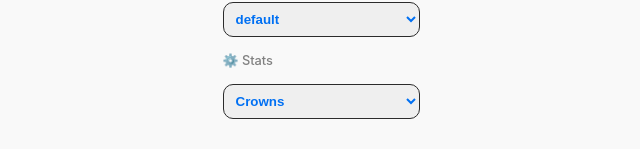
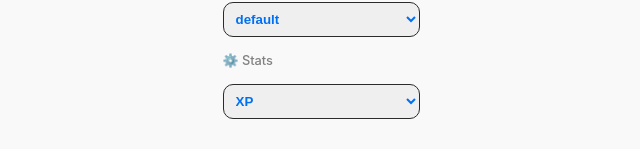
Before and after one commit to KevzPeter/Duolingo-Stats-Card, a Next.js app: page / in a window 1280 px wide. Shown: the part 141-290 px from the top of the page, without its empty margins (319-959 px from the left). Built offline with nearby package versions, Linux system fonts and the light colour scheme.

Commit message:
📈 Added Vercel Analytics

```diff
--- a/package.json
+++ b/package.json
@@ -1,6 +1,6 @@
 {
   "name": "duolingo-stats-card",
-  "version": "1.2.0",
+  "version": "1.3.0",
   "private": true,
   "author": "KevzPeter",
   "repository": "https://github.com/KevzPeter/Duolingo-Stats-Card",
@@ -11,6 +11,7 @@
     "lint": "next lint"
   },
   "dependencies": {
+    "@vercel/analytics": "^1.5.0",
     "axios": "^1.1.3",
     "html-to-image": "^1.10.8",
     "lodash": "^4.17.21",
--- a/pages/index.tsx
+++ b/pages/index.tsx
@@ -4,6 +4,7 @@ import { useRouter } from 'next/router'
 import styles from '../styles/Home.module.scss'
 import { CSSProperties } from "react";
 import { THEME_NAMES } from '../utils/config';
+import { Analytics } from '@vercel/analytics/next';
 
 const Home: NextPage = () => {
   const override: CSSProperties = {
@@ -32,6 +33,7 @@ const Home: NextPage = () => {
     }
   }
   return (
+    <>
       <div className={styles.container}>
         <Head>
           <title>🦉 Duolingo Stats Card</title>
@@ -50,14 +52,16 @@ const Home: NextPage = () => {
             </select>
             <label htmlFor="stats">⚙️ Stats</label>
             <select name='stats'>
+              <option value="xp">XP</option>
               <option value="crowns">Crowns</option>
-            <option value="xp">XP</option>
             </select>
             <button className={styles.btn} type="submit">Submit</button>
           </form>
           <p>Check out the <a href="https://github.com/KevzPeter/Duolingo-Stats-Card">Github Page</a> for more info!</p>
         </main>
       </div>
+      <Analytics />
+    </>
   )
 }
 
```
Also changed, not shown: 2 other files (tests, documents, lock files or other folders). Lines whose indentation alone changed are shown as unchanged.
